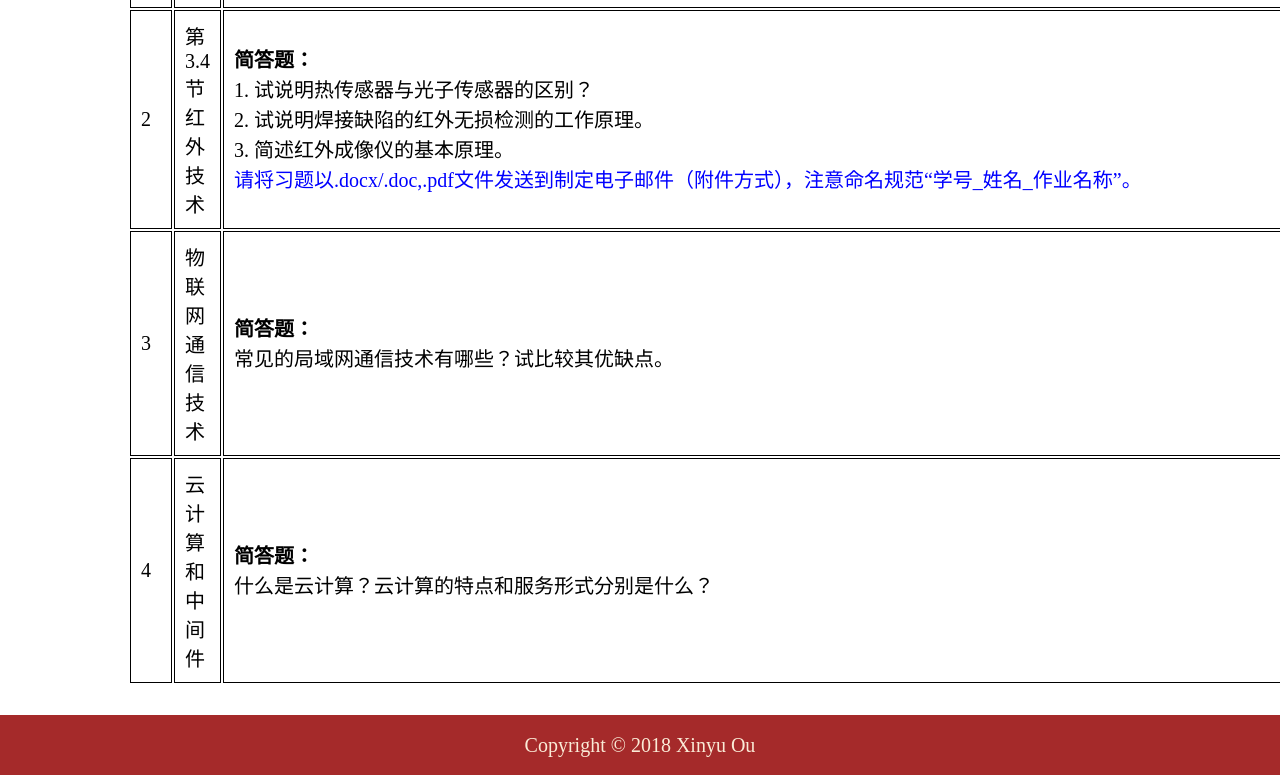
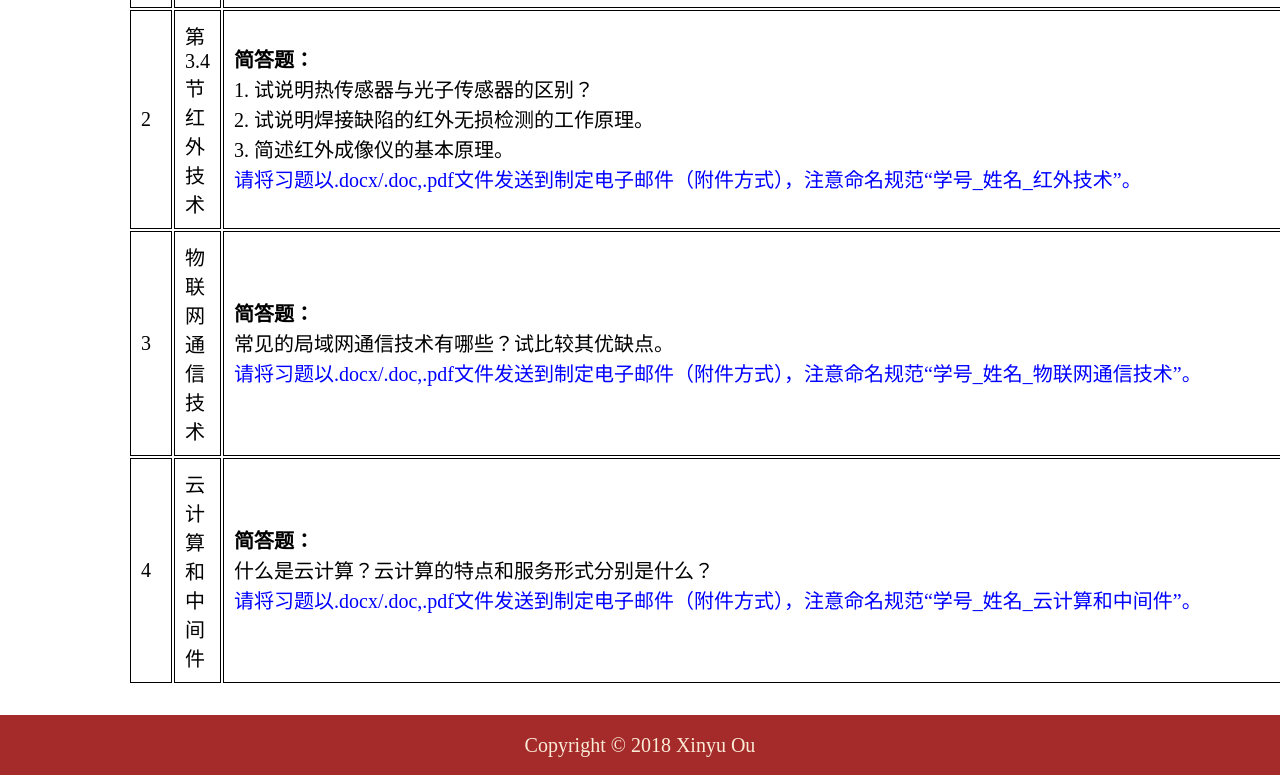
Before and after one commit to ouxinyu/Course, a plain HTML site: page IoT/Homeworks.html in a window 1280 px wide. Shown: the part 1229-2004 px from the top of the page. Drawn offline with Linux system fonts and the light colour scheme.

Commit message:
homework

```diff
--- a/IoT/Homeworks.html
+++ b/IoT/Homeworks.html
@@ -53,7 +53,7 @@
                             <p>1. 试说明热传感器与光子传感器的区别？</p>
                             <p>2. 试说明焊接缺陷的红外无损检测的工作原理。</p>
                             <p>3. 简述红外成像仪的基本原理。</p>
-                            <p style="color:blue;">请将习题以.docx/.doc,.pdf文件发送到制定电子邮件（附件方式），注意命名规范“学号_姓名_作业名称”。</p>
+                            <p style="color:blue;">请将习题以.docx/.doc,.pdf文件发送到制定电子邮件（附件方式），注意命名规范“学号_姓名_红外技术”。</p>
                         </td>
                         <td>2018年5月3日</td>
                     </tr>
@@ -63,6 +63,7 @@
                         <td>
                             <p><b>简答题：</b></p>
                             <p>常见的局域网通信技术有哪些？试比较其优缺点。</p>
+                            <p style="color:blue;">请将习题以.docx/.doc,.pdf文件发送到制定电子邮件（附件方式），注意命名规范“学号_姓名_物联网通信技术”。</p>
                         </td>
                         <td>2018年6月7日</td>
                     </tr>
@@ -72,6 +73,7 @@
                         <td>
                             <p><b>简答题：</b></p>
                             <p>什么是云计算？云计算的特点和服务形式分别是什么？</p>
+                            <p style="color:blue;">请将习题以.docx/.doc,.pdf文件发送到制定电子邮件（附件方式），注意命名规范“学号_姓名_云计算和中间件”。</p>
                         </td>
                         <td>2018年6月14日</td>
                     </tr>
```
